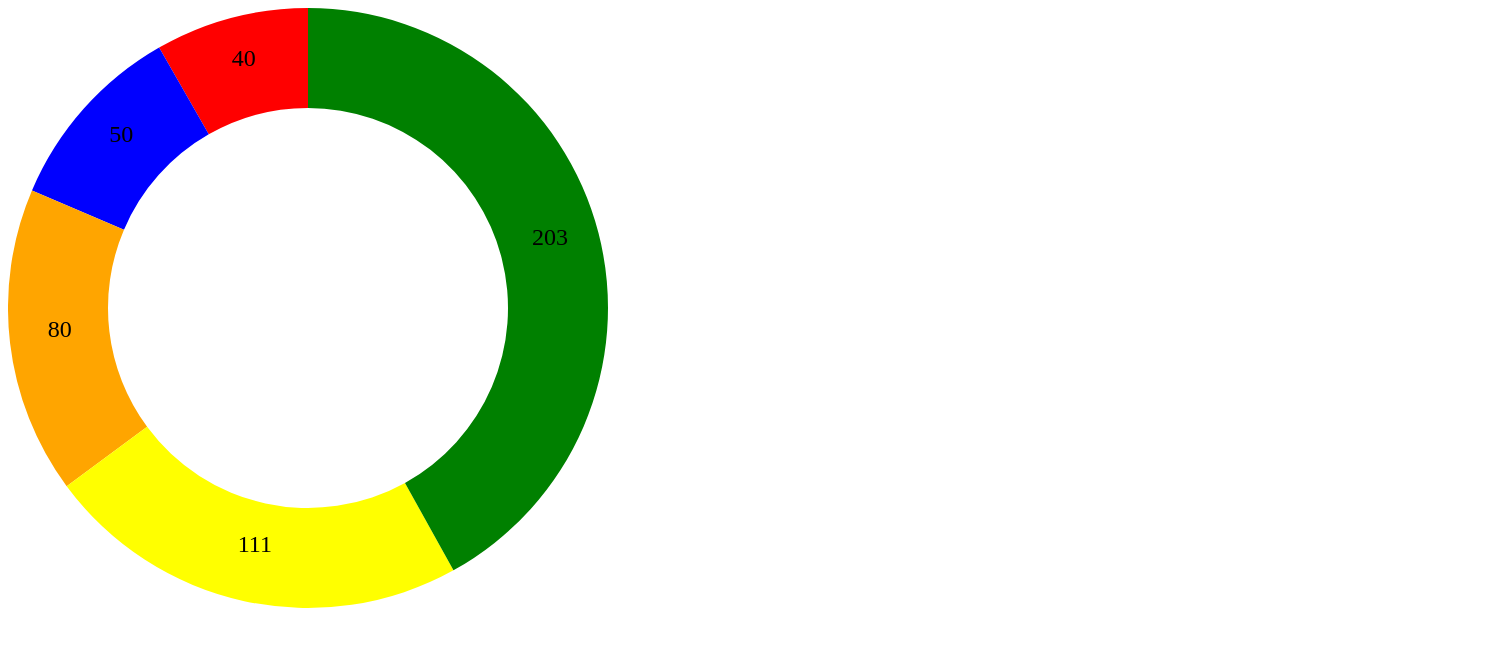
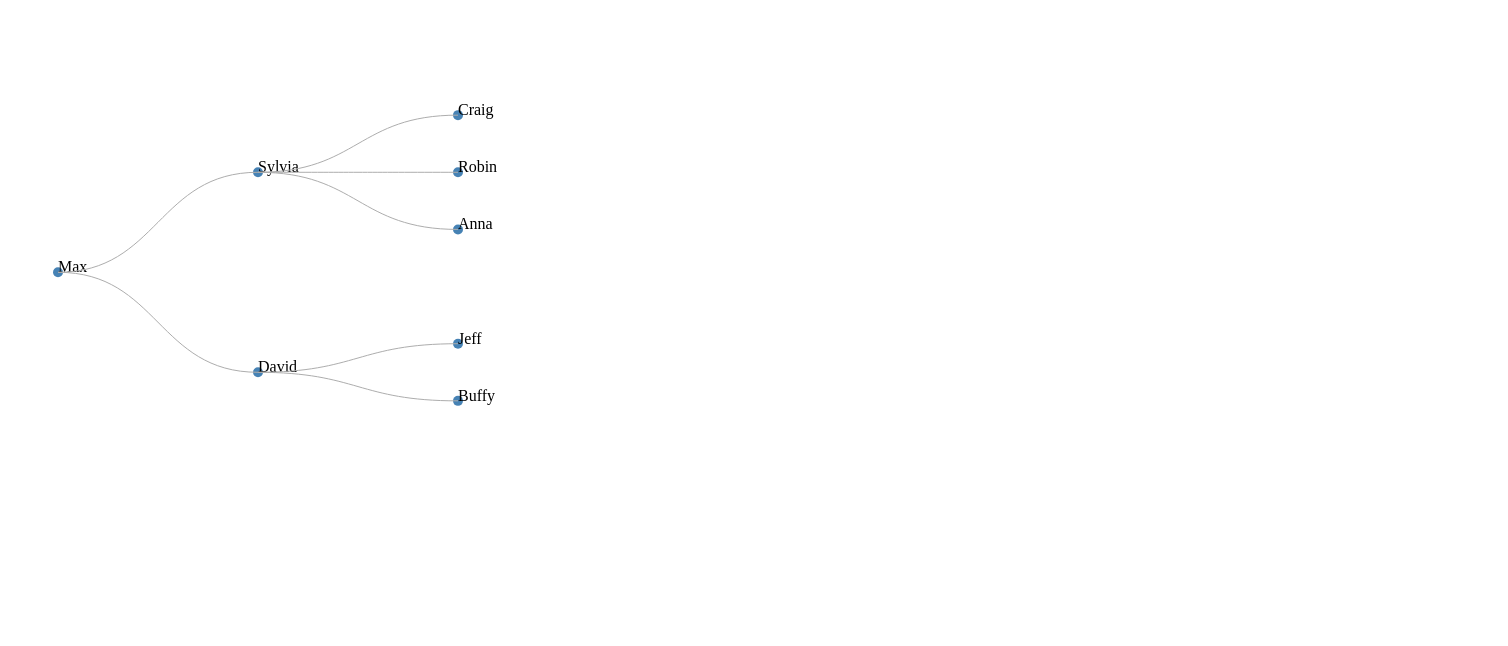
Before and after one commit to alivanov/d3js_tutorial, a plain HTML site: page index.html in a window 1280 px wide. Shown: the top 646 px of the page, 1508 px wide, since content can reach past the window. Drawn offline with Linux system fonts and the light colour scheme.

Commit message:
d3js tutorial: tree layout

```diff
--- a/index.html
+++ b/index.html
@@ -15,45 +15,51 @@
             DOM elements = data elements (update selection)
         */
 
-        var data = [40, 50, 80, 111, 203];
-        var r = 300;
+        var canvas = d3.select("body").append("svg")
+            .attr("width", 500)
+            .attr("height", 500)
+            .append("g")
+                .attr("transform", "translate(50, 50)");
 
-        var color = d3.scale.ordinal()
-            .range(["red", "blue", "orange", "yellow", "green"]);
+        var tree = d3.layout.tree()
+            .size([400, 400]);
 
-        var canvas = d3.select("body").append("svg")
-            .attr("width", 1500)
-            .attr("height", 1500);
+        d3.json("mydata.json", function (data) {
 
-            var group = canvas.append("g")
-                .attr("transform", "translate(300, 300)");
+            var nodes = tree.nodes(data); //get x and y coordinates
+            console.log(nodes);
+            var links = tree.links(nodes); //get source and target
+            console.log(links);
 
-            //path generator
-            var arc = d3.svg.arc()
-                .innerRadius(200) //set radius to 0 to get the pie chart
-                .outerRadius(r);
+            var node = canvas.selectAll(".node")
+                .data(nodes)
+                .enter()
+                .append("g")
+                    .attr("class", "node")
+                    .attr("transform", function (d) {
+                        return "translate(" + d.y + "," + d.x + ")"; //d.x, d.y to draw the tree from the top of screen
+                    });
 
-            //pie layout (returns start/end anles and data)
-            var pie = d3.layout.pie()
-                .value(function (d) { return d; });
+            node.append("circle")
+                .attr("r", 5)
+                .attr("fill", "steelblue");
 
-            var arcs = group.selectAll(".arc")
-                .data(pie(data))
-                .enter() //each arc will be a group of path and text
-                .append("g")
-                .attr("class", "arc");
+            node.append("text")
+                .text(function (d) { return d.name; })
 
-            //append path to each arc group
-            arcs.append("path")
-                .attr("d", arc)
-                .attr("fill", function (d) { return color(d.data); });
+            var diagonal = d3.svg.diagonal()
+                .projection(function (d) { return [d.y, d.x] }); //d.x, d.y to draw the tree from the top of screen
 
-            //append text to each arc group
-            arcs.append("text")
-                .attr("transform", function (d) { return "translate(" + arc.centroid(d) + ")"; })
-                .attr("text-anchor", "middle")
-                .attr("font-size", "1.5em")
-                .text(function (d) { return d.data; });
+            canvas.selectAll(".link")
+                .data(links)
+                .enter()
+                .append("path")
+                    .attr("class", "link")
+                    .attr("fill", "none")
+                    .attr("stroke", "#ADADAD")
+                    .attr("d", diagonal);
+
+        });
 
     </script>
 
--- a/mydata.json
+++ b/mydata.json
@@ -1,7 +1,18 @@
-[
-	{"x": 10, "y": 20},
-	{"x": 40, "y": 60},
-	{"x": 100, "y": 10},
-	{"x": 20, "y": 40},
-	{"x": 150, "y": 110}
-]
+{
+    "name": "Max",
+    "children": [
+        {"name": "Sylvia",
+         "children": [
+            {"name": "Craig"},
+            {"name": "Robin"},
+            {"name": "Anna"}
+         ]
+        },
+        {"name": "David",
+         "children": [
+            {"name": "Jeff", "size": 3534},
+            {"name": "Buffy", "size": 5731}
+         ]
+        }
+    ]
+}
```
